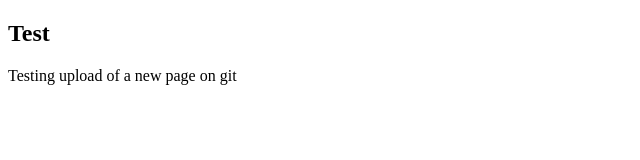
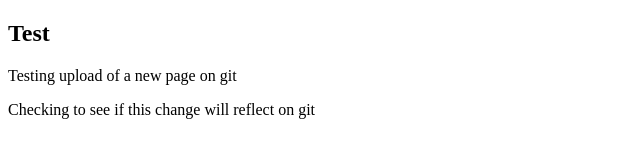
Before and after one commit to ocsp-evolveu/content_sharing_platform, a plain HTML site: page upload-content/index.html in a window 1280 px wide. Shown: the whole page, without its empty margins (0-640 px from the left). Drawn offline with Linux system fonts and the light colour scheme.

Commit message:
newly modified

```diff
--- a/upload-content/index.html
+++ b/upload-content/index.html
@@ -8,5 +8,6 @@
 <body>
     <h2>Test</h2>
     <p>Testing upload of a new page on git</p>
+    <p>Checking to see if this change will reflect on git</p>
 </body>
 </html>
```
